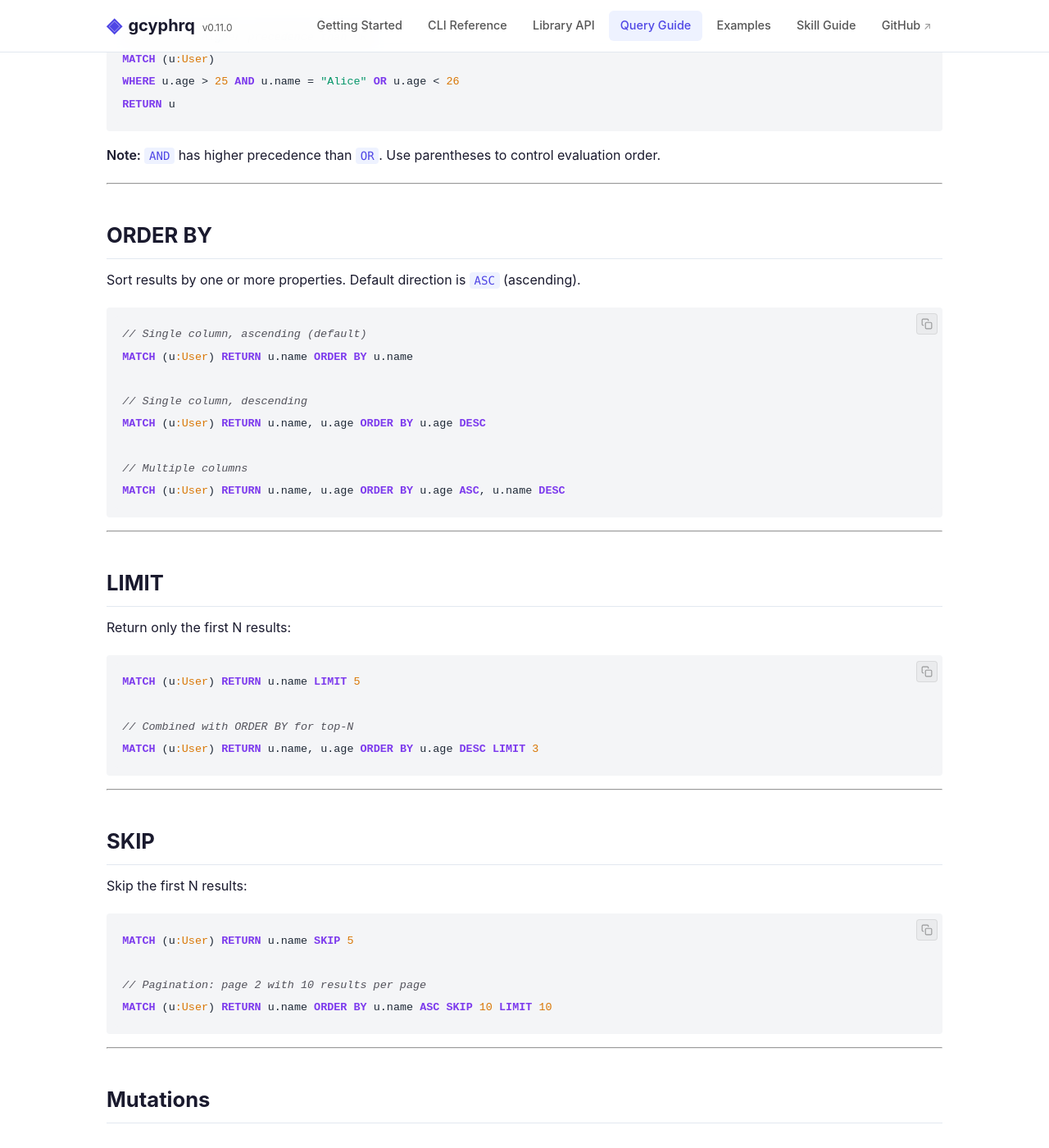
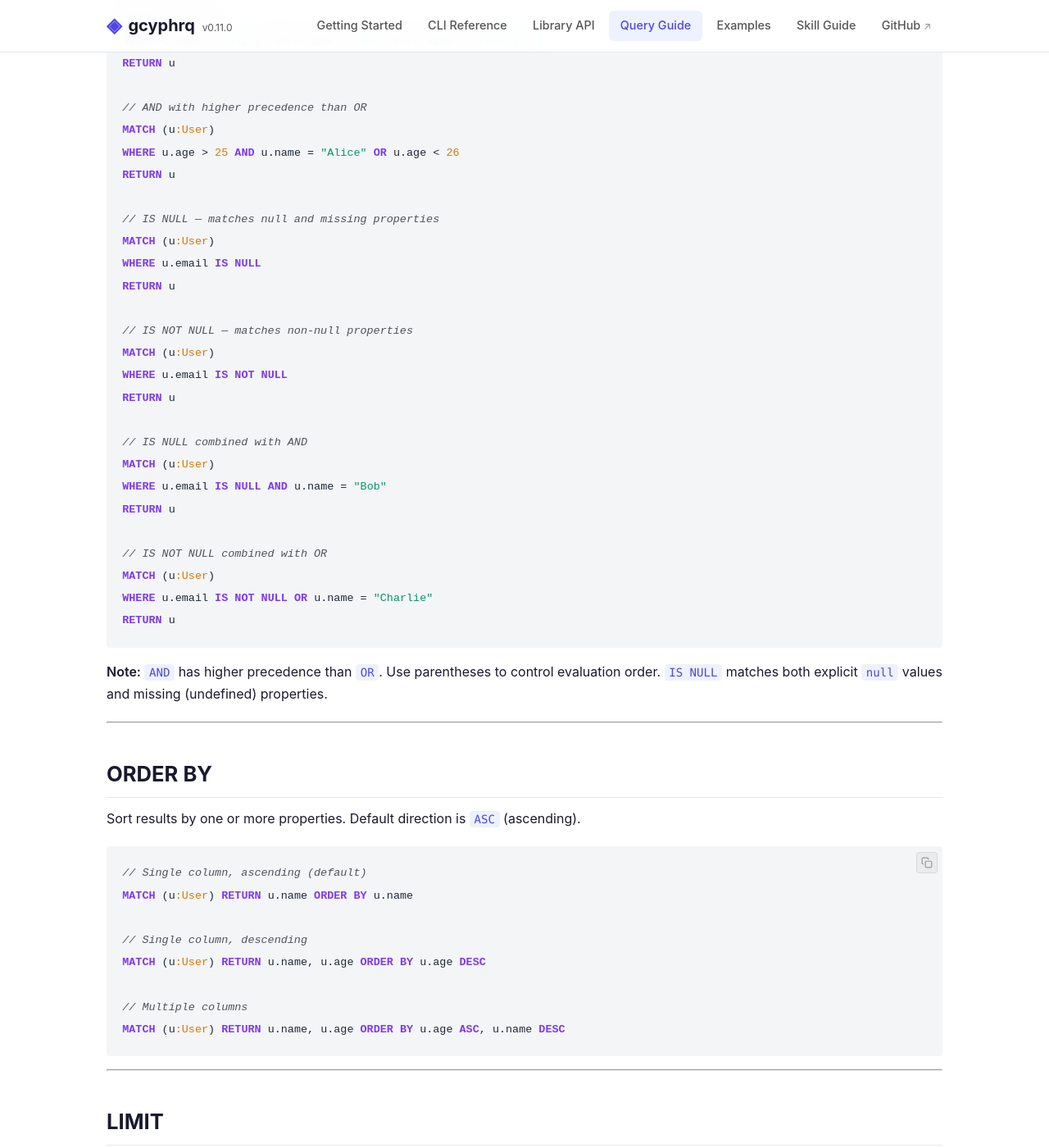
Before and after one commit to plelevier/gcyphrq, a Jekyll site: the page built from docs/query-guide.md, in a window 1280 px wide and 1400 px high, scrolled down 5375 px. Shown: the whole window at 82% size. Built offline with Jekyll 4.4.1, drawn with Linux system fonts in a browser that asks for light colours; some of the changed text lies outside the part shown.

Commit message:
docs: update all docs for IS NULL / IS NOT NULL support
- AGENTS.md: add IS NULL row to feature table
- SKILL.md: add IS NULL/IS NOT NULL to feature table, query patterns,
  remove from limitations, update description and OPTIONAL MATCH example
- docs/index.md: add IS NULL row to feature table
- docs/query-guide.md: add IS NULL/IS NOT NULL to operator table,
  add WHERE examples, update collaborative filtering pattern,
  remove from unsupported features
- docs/examples.md: add examples 26-27 (IS NULL / IS NOT NULL)
- docs/library-api.md: add IsNullExpression to types list
- examples/README.md: add examples 26-27 (IS NULL / IS NOT NULL)

````diff
--- a/docs/query-guide.md
+++ b/docs/query-guide.md
@@ -172,6 +172,8 @@ RETURN s.name, outDegree
 | `<` | `WHERE count < 5` |
 | `<>` | `WHERE name <> "api"` |
 | `CONTAINS` | `WHERE name CONTAINS "api"` |
+| `IS NULL` | `WHERE email IS NULL` |
+| `IS NOT NULL` | `WHERE email IS NOT NULL` |
 
 ### Logical operators
 
@@ -212,9 +214,30 @@ RETURN u
 MATCH (u:User)
 WHERE u.age > 25 AND u.name = "Alice" OR u.age < 26
 RETURN u
+
+// IS NULL — matches null and missing properties
+MATCH (u:User)
+WHERE u.email IS NULL
+RETURN u
+
+// IS NOT NULL — matches non-null properties
+MATCH (u:User)
+WHERE u.email IS NOT NULL
+RETURN u
+
+// IS NULL combined with AND
+MATCH (u:User)
+WHERE u.email IS NULL AND u.name = "Bob"
+RETURN u
+
+// IS NOT NULL combined with OR
+MATCH (u:User)
+WHERE u.email IS NOT NULL OR u.name = "Charlie"
+RETURN u
 ```
 
 > **Note:** `AND` has higher precedence than `OR`. Use parentheses to control evaluation order.
+> `IS NULL` matches both explicit `null` values and missing (undefined) properties.
 
 ---
 
@@ -315,16 +338,14 @@ RETURN api, r, db
 
 ### Collaborative filtering
 
-Find items recommended based on what "friends of friends" bought:
+Find items recommended based on what "friends of friends" bought, excluding items already owned:
 
 ```cypher
 MATCH (u:User {id: 'usr_abc'})-[:FRIEND*2..2]-(peer:User)-[:BOUGHT]->(item:Product)
 OPTIONAL MATCH (u)-[already_owns:BOUGHT]->(item)
-WITH item, already_owns
+WHERE already_owns IS NULL
 RETURN item
 ```
-
-> **Note:** `IS NULL` is not yet supported, so filtering out already-owned items must be done post-query (e.g., with `jq`).
 
 ### What-if impact simulation
 
````
Also changed, not shown: other parts of docs/query-guide.md (+1 -1 lines), AGENTS.md (+1 -0 lines), docs/examples.md (+16 -0 lines), docs/index.md (+1 -0 lines), docs/library-api.md (+1 -0 lines), skills/gcyphrq/SKILL.md (+16 -6 lines), examples/README.md.
